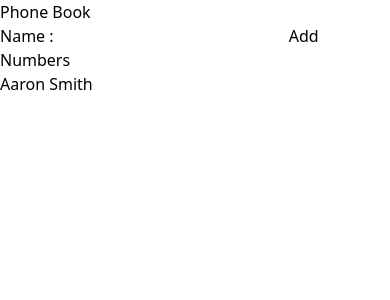
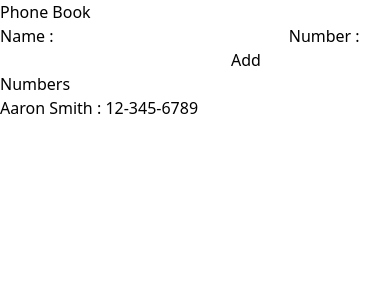
Before and after one commit to bilgramiraza/phonebook, a React (Vite) app: page / in a window 390 px wide. Shown: the top 300 px of the page. Built offline with nearby package versions, Linux system fonts and the light colour scheme.

Commit message:
Added Ability to add Numbers to the phone book

```diff
--- a/src/App.jsx
+++ b/src/App.jsx
@@ -7,12 +7,18 @@ function checkDuplicates(phoneBook, name) {
 
 function App() {
   const [people, setPeople] = useState([
-    { name: 'Aaron Smith' },
+    {
+      name: 'Aaron Smith',
+      number: '12-345-6789',
+    },
   ]);
 
   const [newName, setNewName] = useState('');
+  const [newNumber, setNewNumber] = useState('');
 
   const handleNewNameChange = (e) => setNewName(e.target.value);
+
+  const handleNewNumberChange = (e) => setNewNumber(e.target.value);
 
   const handleSubmit = (e) => {
     e.preventDefault();
@@ -20,8 +26,9 @@ function App() {
       alert(`${newName} Already Exists`);
       return;
     }
-    setPeople([...people, { name: newName }]);
+    setPeople([...people, { name: newName, number: newNumber }]);
     setNewName('');
+    setNewNumber('');
   }
   return <div>
     <h2>Phone Book</h2>
@@ -29,11 +36,14 @@ function App() {
       <label>
         Name : <input type="text" id="name" value={newName} onChange={handleNewNameChange} />
       </label>
+      <label>
+        Number : <input type="tel" id="number" value={newNumber} onChange={handleNewNumberChange} />
+      </label>
       <button type="submit">Add</button>
     </form>
     <h2>Numbers</h2>
     <ol>
-      {people.map(person => <li key={person.name}>{person.name}</li>)}
+      {people.map(person => <li key={person.name}>{person.name} : {person.number}</li>)}
     </ol>
   </div>;
 }
```
